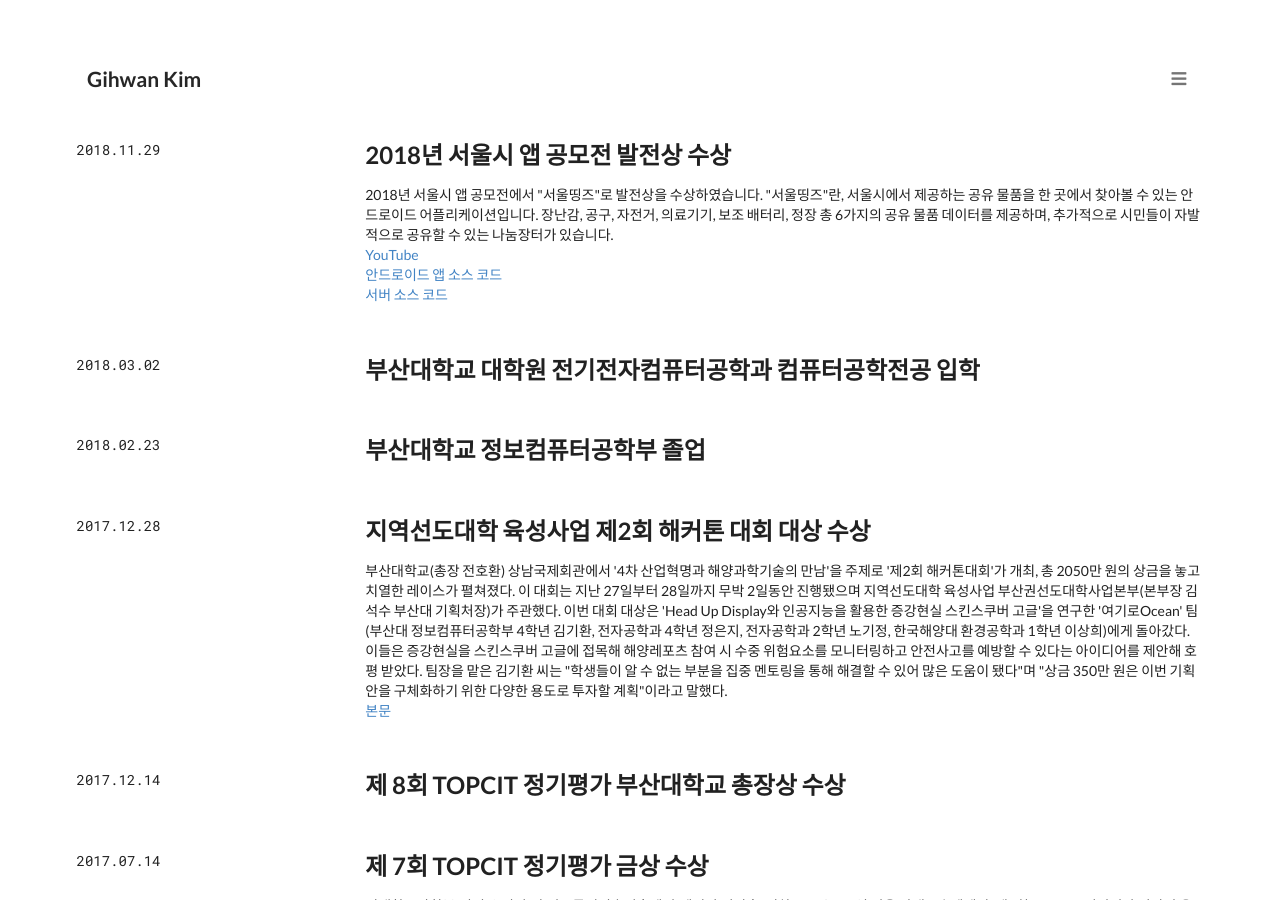
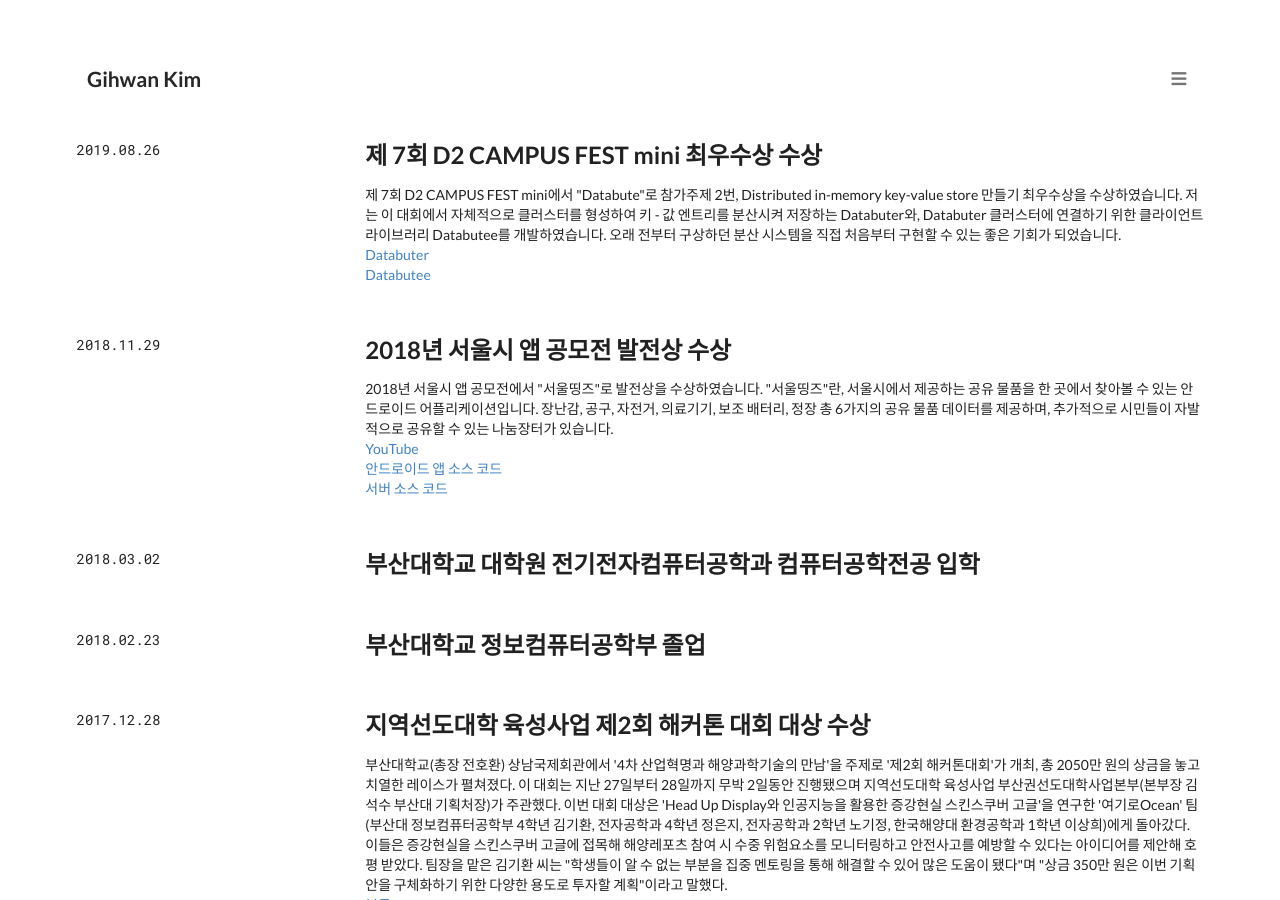
Before and after one commit to 0x1306e6d/portfolio, a Jekyll site: the page built from history/index.html, in a window 1280 px wide and 900 px high. Built offline with Jekyll 4.4.1, drawn with Linux system fonts in a browser that asks for light colours.

Commit message:
Add "제 7회 D2 CAMPUS FEST mini 최우수상 수상" history

```diff
--- a/_data/history.yml
+++ b/_data/history.yml
@@ -1,3 +1,17 @@
+-
+  date: 2019.08.26
+  name: 제 7회 D2 CAMPUS FEST mini 최우수상 수상
+  description: >
+    제 7회 D2 CAMPUS FEST mini에서 "Databute"로 참가주제 2번, Distributed
+    in-memory key-value store 만들기 최우수상을 수상하였습니다. 저는 이 대회에서
+    자체적으로 클러스터를 형성하여 키 - 값 엔트리를 분산시켜 저장하는 Databuter와,
+    Databuter 클러스터에 연결하기 위한 클라이언트 라이브러리 Databutee를
+    개발하였습니다. 오래 전부터 구상하던 분산 시스템을 직접 처음부터 구현할 수 있는
+    좋은 기회가 되었습니다.
+    <br />
+    <a href="https://github.com/databute/databuter">Databuter</a>
+    <br />
+    <a href="https://github.com/databute/databutee">Databutee</a>
 -
   date: 2018.11.29
   name: 2018년 서울시 앱 공모전 발전상 수상
```
